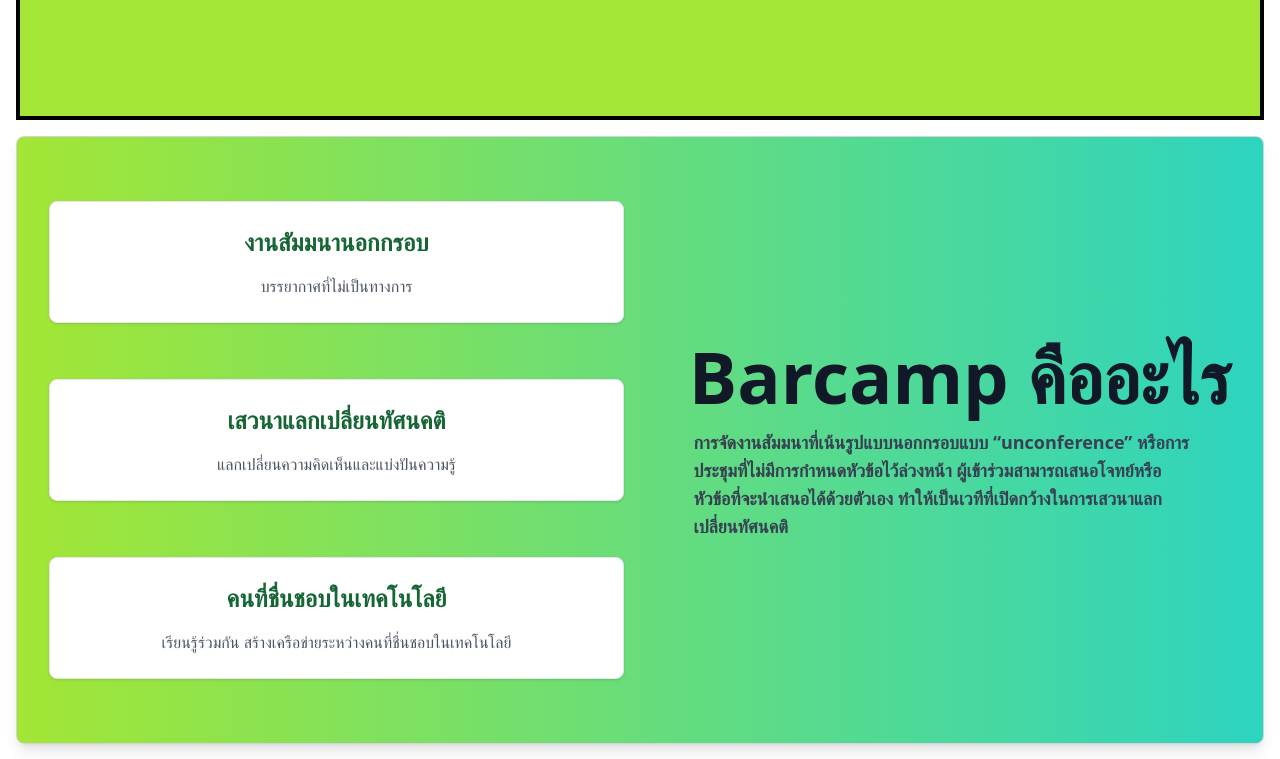
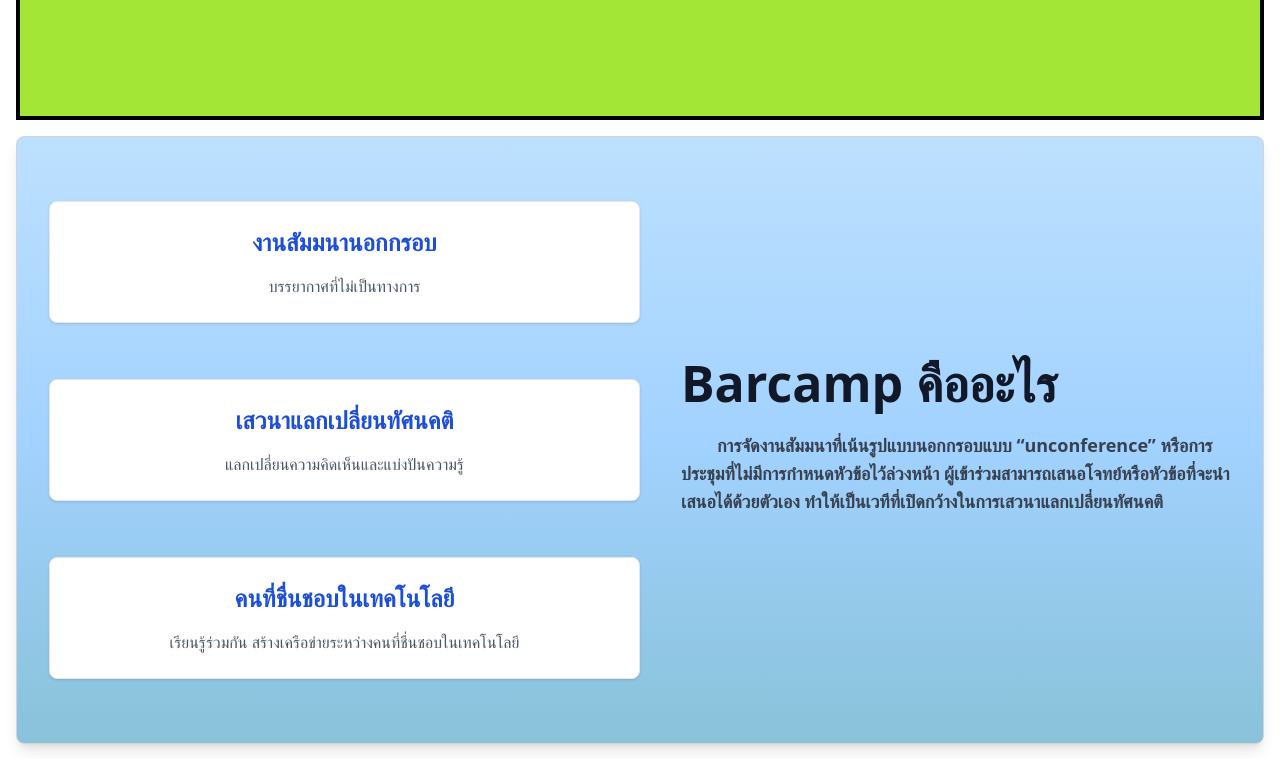
Before and after one commit to tophbeifong123/Barcamp9, a website: page index.html in a window 1280 px wide. Shown: the part 720-1479 px from the top of the page. Drawn offline with nearby package versions, Linux system fonts and the light colour scheme.

Commit message:
about and sponsor

```diff
--- a/index.html
+++ b/index.html
@@ -282,8 +282,8 @@
 
       #barcampTitle {
         order: -1;
+        text-align: center;
         /* Move the right section above the left section */
-        text-align: center;
         margin: 0 auto;
       }
 
@@ -338,43 +338,43 @@
       </div>
     </div>
     <div
-      class="bg-gradient-to-r from-lime-400 to-teal-400 w-full py-8 sm:py-16 px-4 sm:px-8 border border-gray-300 rounded-lg shadow-lg flex flex-col lg:flex-row justify-between items-center gap-8 relative"
+      class="bg-gradient-to-b from-[#BDE0FE] via-[#A2D2FF] to-[#89C2D9] w-full py-8 sm:py-16 px-4 sm:px-8 border border-gray-300 rounded-lg shadow-lg flex flex-col lg:flex-row justify-between items-center gap-8 relative"
       id="About">
       <!-- Left section -->
       <div class="flex flex-col gap-8 sm:gap-14 items-center lg:items-start w-full lg:w-1/2">
         <div
           class="card w-full bg-white shadow hover:shadow-lg border border-gray-200 p-6 rounded-lg transition-all duration-300"
           id="seminarCard">
-          <h1 class="text-xl sm:text-2xl font-semibold text-center text-green-800">งานสัมมนานอกกรอบ</h1>
+          <h1 class="text-xl sm:text-2xl font-semibold text-center text-blue-700">งานสัมมนานอกกรอบ</h1>
           <p class="text-center text-gray-600 mt-2 sm:mt-4">บรรยากาศที่ไม่เป็นทางการ</p>
         </div>
 
         <div
           class="card w-full bg-white shadow hover:shadow-lg border border-gray-200 p-6 rounded-lg transition-all duration-300"
           id="discussionCard">
-          <h1 class="text-xl sm:text-2xl font-semibold text-center text-green-800">เสวนาแลกเปลี่ยนทัศนคติ</h1>
+          <h1 class="text-xl sm:text-2xl font-semibold text-center text-blue-700">เสวนาแลกเปลี่ยนทัศนคติ</h1>
           <p class="text-center text-gray-600 mt-2 sm:mt-4">แลกเปลี่ยนความคิดเห็นและแบ่งปันความรู้</p>
         </div>
 
         <div
           class="card w-full bg-white shadow hover:shadow-lg border border-gray-200 p-6 rounded-lg transition-all duration-300"
           id="techCard">
-          <h1 class="text-xl sm:text-2xl font-semibold text-center text-green-800">คนที่ชื่นชอบในเทคโนโลยี</h1>
+          <h1 class="text-xl sm:text-2xl font-semibold text-center text-blue-700">คนที่ชื่นชอบในเทคโนโลยี</h1>
           <p class="text-center text-gray-600 mt-2 sm:mt-4">เรียนรู้ร่วมกัน สร้างเครือข่ายระหว่างคนที่ชื่นชอบในเทคโนโลยี
           </p>
         </div>
       </div>
 
       <!-- Right section -->
-      <div class="text-3xl sm:text-7xl font-bold text-gray-900 w-full lg:w-1/2 text-center lg:text-right relative"
-        id="barcampTitle">
-        <div class="mb-4">Barcamp คืออะไร</div>
-        <div class="text-base sm:text-lg text-gray-700 mt-4 text-left lg:text-left lg:ml-auto"
-          style="max-width: 500px; margin: 0 auto;">
+      <div class="text-3xl font-bold text-gray-900" id="barcampTitle">
+        <div class="mb-4" style="font-size: 50px; margin-bottom: 30px; ">Barcamp คืออะไร</div>
+        <div class="text-base sm:text-lg text-gray-700 mt-4 text-left lg:text-left lg:ml-auto
+        "style="max-width: 550px; margin: 0 auto; text-indent: 2em;">
           การจัดงานสัมมนาที่เน้นรูปแบบนอกกรอบแบบ “unconference” หรือการประชุมที่ไม่มีการกำหนดหัวข้อไว้ล่วงหน้า
           ผู้เข้าร่วมสามารถเสนอโจทย์หรือหัวข้อที่จะนำเสนอได้ด้วยตัวเอง
           ทำให้เป็นเวทีที่เปิดกว้างในการเสวนาแลกเปลี่ยนทัศนคติ
         </div>
+
       </div>
     </div>
     <div class="bg-gradient-to-b from-[#BDE0FE] via-[#A2D2FF] to-[#89C2D9] text-white py-10 border-black border container mx-auto" id="Timeline">
@@ -485,7 +485,7 @@
       <a href="https://jajoji.github.io/my-godot-game/" class="cool-button"><span class="icon">🎮</span> เข้าสู่ Gallery Room</a>
     </div>
 
-    <div class="bg-gradient-to-r from-lime-400 to-teal-400 w-full py-16 border-black border-4" id="Gallery">
+    <div class="bg-gradient-to-b from-[#BDE0FE] via-[#A2D2FF] to-[#89C2D9] w-full py-16 border-black border-4" id="Gallery">
       <div class="text-5xl text-center font-bold mb-10 text-white drop-shadow-lg">
         <div class="hidden md:block">ขอขอบคุณผู้สนับสนุนทุกท่าน</div>
 
@@ -505,7 +505,7 @@
           <span class="text-4xl font-semibold text-gray-800">Logo 1</span>
         </div>
         <div
-          class="card bg-gray-300 w-64 h-48 flex items-center justify-center rounded-lg shadow-lg border-4 border-black animate-bounce-slow mx-auto sm:mx-0">
+          class="card  w-64 h-48 flex items-center justify-center rounded-lg shadow-lg border-4 border-black animate-bounce-slow mx-auto sm:mx-0">
           <span class="text-4xl font-semibold text-gray-800">Logo 2</span>
         </div>
         <div
```
